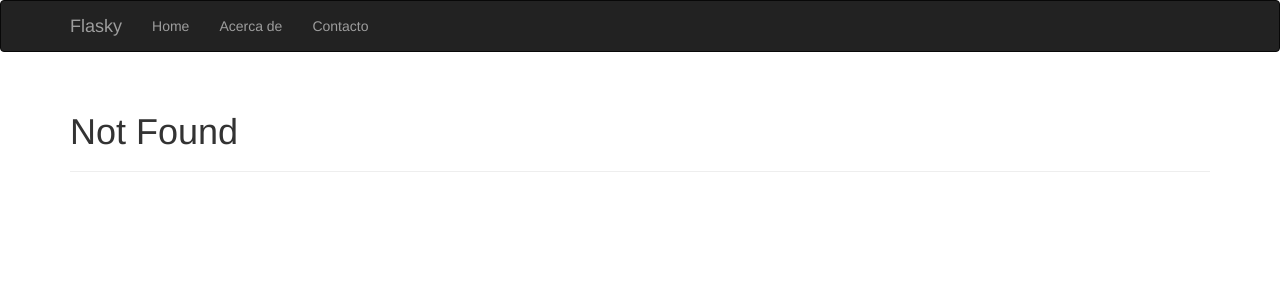
After one commit to MPC139/Flask-Structure, a Flask app: template app/templates/404.html in a window 1280 px wide. The commit adds this page. Shown: the top 300 px of the page. Run offline with Flask 2, Linux system fonts and the light colour scheme; the template is opened without the code that fills it, so the values that code supplies are empty; some libraries are stand-ins or nearby versions.

Commit message:
Added improve templates's features Applied Bootstrap and Navbar. Added error templates.

```diff
--- a/app/__init__.py
+++ b/app/__init__.py
@@ -1,7 +1,12 @@
 from flask import Flask
+from flask_bootstrap import Bootstrap
+
+bootstrap = Bootstrap()
 
 def create_app(config_name):
     app = Flask(__name__)
+
+    bootstrap.init_app(app)
 
     from .main import main as main_blueprint
     app.register_blueprint(main_blueprint)
--- /dev/null
+++ b/app/templates/404.html
@@ -0,0 +1,9 @@
+{% extends "base.html" %}
+
+{% block title%} Page Not Found{% endblock %}
+
+{% block page_content %}
+<div class="page-header">
+    <h1>Not Found</h1>
+</div>
+{% endblock %}
--- a/app/templates/base.html
+++ b/app/templates/base.html
@@ -1,15 +1,32 @@
-<!DOCTYPE html>
-<html lang="en">
-<head>
-    <meta charset="UTF-8">
-    <meta http-equiv="X-UA-Compatible" content="IE=edge">
-    <meta name="viewport" content="width=device-width, initial-scale=1.0">
-    {% block head %}
-    <title>{% block title %}{% endblock %} - Flask-Matias</title>
-    {% endblock %}
-</head>
-<body>
-    {% block body %}
-    {% endblock %}
-</body>
-</html>
+{% extends "bootstrap/base.html" %}
+
+{% block title %}Index{% endblock %}
+
+{% block navbar %}
+<div class="navbar navbar-inverse" role="navigation">
+    <div class="container">
+        <div class="navbar-header">
+            <button type="button" class="navbar-toggle" data-toggle="collapse" data-target=".navbar-collapse">
+                <span class="sr-only">Toggle navigation</span>
+                <span class="icon-bar"></span>
+                <span class="icon-bar"></span>
+                <span class="icon-bar"></span>
+            </button>
+            <a class="navbar-brand" href="/">Flasky</a>
+        </div>
+        <div class="navbar-collapse collapse">
+            <ul class="nav navbar-nav">
+                <li><a href="/">Home</a></li>
+                <li><a href="/">Acerca de</a></li>
+                <li><a href="/">Contacto</a></li>
+            </ul>
+        </div>
+    </div>
+</div>
+{% endblock %}
+
+{% block content %}
+<div class="container">
+    {%block page_content%}{% endblock%}
+</div>
+{% endblock %}
--- a/main.py
+++ b/main.py
@@ -1,4 +1,3 @@
 from app import create_app
 
-
 app = create_app('default')
```
Also changed, not shown: app/main/errors.py (+11 -0 lines), app/templates/500.html (added, +9 -0 lines), app/templates/index.html (+7 -8 lines), app/templates/user.html (+34 -5 lines), 2 other files.
